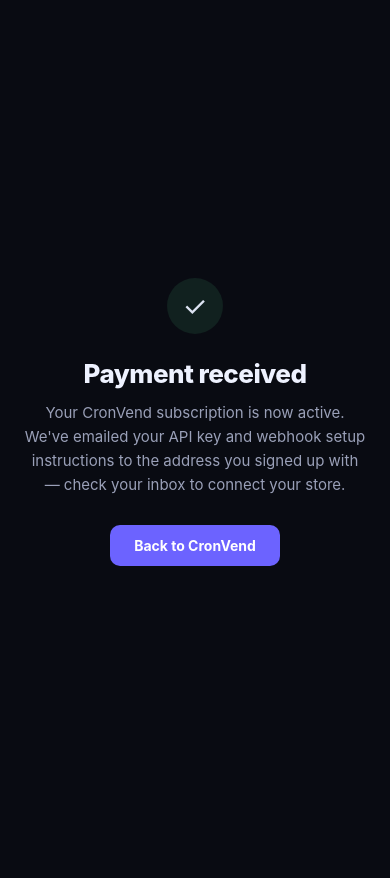
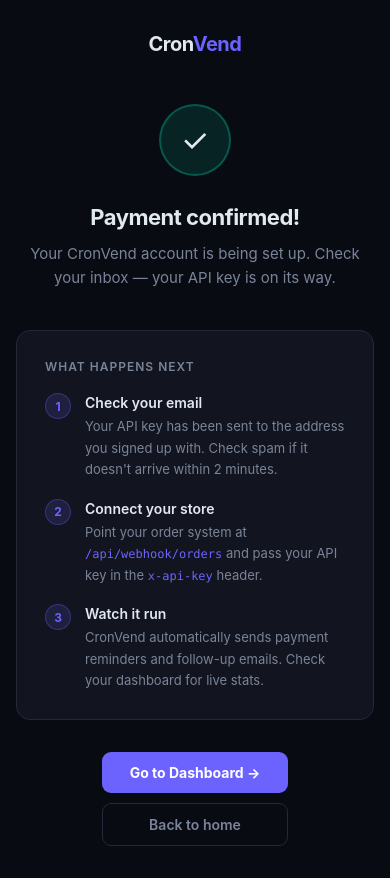
Before and after one commit to Paulsnrdev/CronVend, a website: page public/signup-success.html in a window 390 px wide. Before the commit the page ends 844 px from the top, so only its background shows below. Drawn offline with Linux system fonts and the light colour scheme.

Commit message:
Add files via upload

```diff
--- a/public/signup-success.html
+++ b/public/signup-success.html
@@ -1,37 +1,158 @@
 <!DOCTYPE html>
 <html lang="en">
 <head>
-<meta charset="UTF-8">
-<meta name="viewport" content="width=device-width, initial-scale=1.0">
-<title>You're all set — CronVend</title>
+  <meta charset="utf-8">
+  <meta name="viewport" content="width=device-width, initial-scale=1">
+  <title>You're in — CronVend</title>
   <style>
     *, *::before, *::after { box-sizing: border-box; margin: 0; padding: 0; }
+
+    :root {
+      --bg:      #090b12;
+      --surface: #12151f;
+      --border:  #242838;
+      --accent:  #6c63ff;
+      --teal:    #00d4aa;
+      --text:    #e2e8f0;
+      --muted:   #7a8499;
+      --radius:  14px;
+    }
+
     body {
-    font-family: -apple-system, BlinkMacSystemFont, 'Segoe UI', system-ui, sans-serif;
-    background: #090b12; color: #dde3f2;
-    min-height: 100vh; display: flex; align-items: center; justify-content: center;
-    padding: 24px; text-align: center;
+      font-family: -apple-system, BlinkMacSystemFont, 'Segoe UI', sans-serif;
+      background: var(--bg);
+      color: var(--text);
+      min-height: 100vh;
+      display: flex;
+      flex-direction: column;
+      align-items: center;
+      justify-content: center;
+      padding: 32px 16px;
+      text-align: center;
     }
-  .card { max-width: 440px; }
+
+    .logo { font-size: 20px; font-weight: 700; letter-spacing: -.5px; text-decoration: none; color: var(--text); margin-bottom: 48px; display: block; }
+    .logo span { color: var(--accent); }
+
     .check {
-    width: 56px; height: 56px; border-radius: 50%;
-    background: rgba(72,187,120,.12); display: flex; align-items: center; justify-content: center;
-    font-size: 28px; margin: 0 auto 24px;
+      width: 72px; height: 72px;
+      background: rgba(0, 212, 170, .12);
+      border: 2px solid rgba(0, 212, 170, .3);
+      border-radius: 50%;
+      display: flex;
+      align-items: center;
+      justify-content: center;
+      margin: 0 auto 28px;
+      font-size: 32px;
     }
-  h1 { font-size: 26px; font-weight: 800; letter-spacing: -.02em; margin-bottom: 12px; color: #eef2ff; }
-  p { font-size: 15px; color: #9aa0b8; line-height: 1.6; margin-bottom: 28px; }
-  a.btn {
-    display: inline-block; background: #6c63ff; color: #fff; text-decoration: none;
-    font-size: 14px; font-weight: 700; padding: 12px 24px; border-radius: 10px;
+
+    h1 { font-size: 28px; font-weight: 700; letter-spacing: -.5px; margin-bottom: 12px; }
+    .sub { color: var(--muted); font-size: 15px; line-height: 1.6; max-width: 420px; margin: 0 auto 40px; }
+
+    .steps {
+      background: var(--surface);
+      border: 1px solid var(--border);
+      border-radius: var(--radius);
+      padding: 28px;
+      max-width: 440px;
+      width: 100%;
+      margin: 0 auto 32px;
+      text-align: left;
+    }
+    .steps-title { font-size: 12px; font-weight: 600; text-transform: uppercase; letter-spacing: 1px; color: var(--muted); margin-bottom: 18px; }
+
+    .step { display: flex; gap: 14px; align-items: flex-start; margin-bottom: 18px; }
+    .step:last-child { margin-bottom: 0; }
+    .step-num {
+      width: 26px; height: 26px; border-radius: 50%;
+      background: rgba(108, 99, 255, .15);
+      border: 1px solid rgba(108, 99, 255, .3);
+      color: var(--accent);
+      font-size: 12px; font-weight: 700;
+      display: flex; align-items: center; justify-content: center;
+      flex-shrink: 0;
+      margin-top: 1px;
+    }
+    .step-body { font-size: 14px; line-height: 1.5; }
+    .step-body strong { color: var(--text); font-weight: 600; display: block; margin-bottom: 2px; }
+    .step-body span { color: var(--muted); font-size: 13px; }
+    .step-body code { font-family: Menlo, Consolas, monospace; font-size: 12px; color: var(--accent); }
+
+    .btn {
+      display: inline-block;
+      padding: 12px 28px;
+      background: var(--accent);
+      color: #fff;
+      font-size: 14px;
+      font-weight: 700;
+      border-radius: 9px;
+      text-decoration: none;
+      transition: opacity .15s;
+    }
+    .btn:hover { opacity: .85; }
+
+    .btn-ghost {
+      display: inline-block;
+      padding: 12px 28px;
+      background: transparent;
+      color: var(--muted);
+      font-size: 14px;
+      font-weight: 600;
+      border-radius: 9px;
+      text-decoration: none;
+      border: 1px solid var(--border);
+      margin-left: 10px;
+      transition: border-color .15s, color .15s;
+    }
+    .btn-ghost:hover { border-color: #3a3d52; color: var(--text); }
+
+    @media (max-width: 480px) {
+      h1 { font-size: 22px; }
+      .btn-ghost { margin-left: 0; margin-top: 10px; display: block; }
     }
   </style>
 </head>
 <body>
-  <div class="card">
+
+  <a href="/" class="logo">Cron<span>Vend</span></a>
+
   <div class="check">✓</div>
-    <h1>Payment received</h1>
-    <p>Your CronVend subscription is now active. We've emailed your API key and webhook setup instructions to the address you signed up with — check your inbox to connect your store.</p>
-    <a class="btn" href="/">Back to CronVend</a>
+
+  <h1>Payment confirmed!</h1>
+  <p class="sub">Your CronVend account is being set up. Check your inbox — your API key is on its way.</p>
+
+  <div class="steps">
+    <div class="steps-title">What happens next</div>
+
+    <div class="step">
+      <div class="step-num">1</div>
+      <div class="step-body">
+        <strong>Check your email</strong>
+        <span>Your API key has been sent to the address you signed up with. Check spam if it doesn't arrive within 2 minutes.</span>
       </div>
+    </div>
+
+    <div class="step">
+      <div class="step-num">2</div>
+      <div class="step-body">
+        <strong>Connect your store</strong>
+        <span>Point your order system at <code>/api/webhook/orders</code> and pass your API key in the <code>x-api-key</code> header.</span>
+      </div>
+    </div>
+
+    <div class="step">
+      <div class="step-num">3</div>
+      <div class="step-body">
+        <strong>Watch it run</strong>
+        <span>CronVend automatically sends payment reminders and follow-up emails. Check your dashboard for live stats.</span>
+      </div>
+    </div>
+  </div>
+
+  <div>
+    <a href="/dashboard.html" class="btn">Go to Dashboard →</a>
+    <a href="/" class="btn-ghost">Back to home</a>
+  </div>
+
 </body>
 </html>
```
Also changed, not shown: public/signup.html (added, +345 -0 lines). Lines whose indentation alone changed are shown as unchanged.
